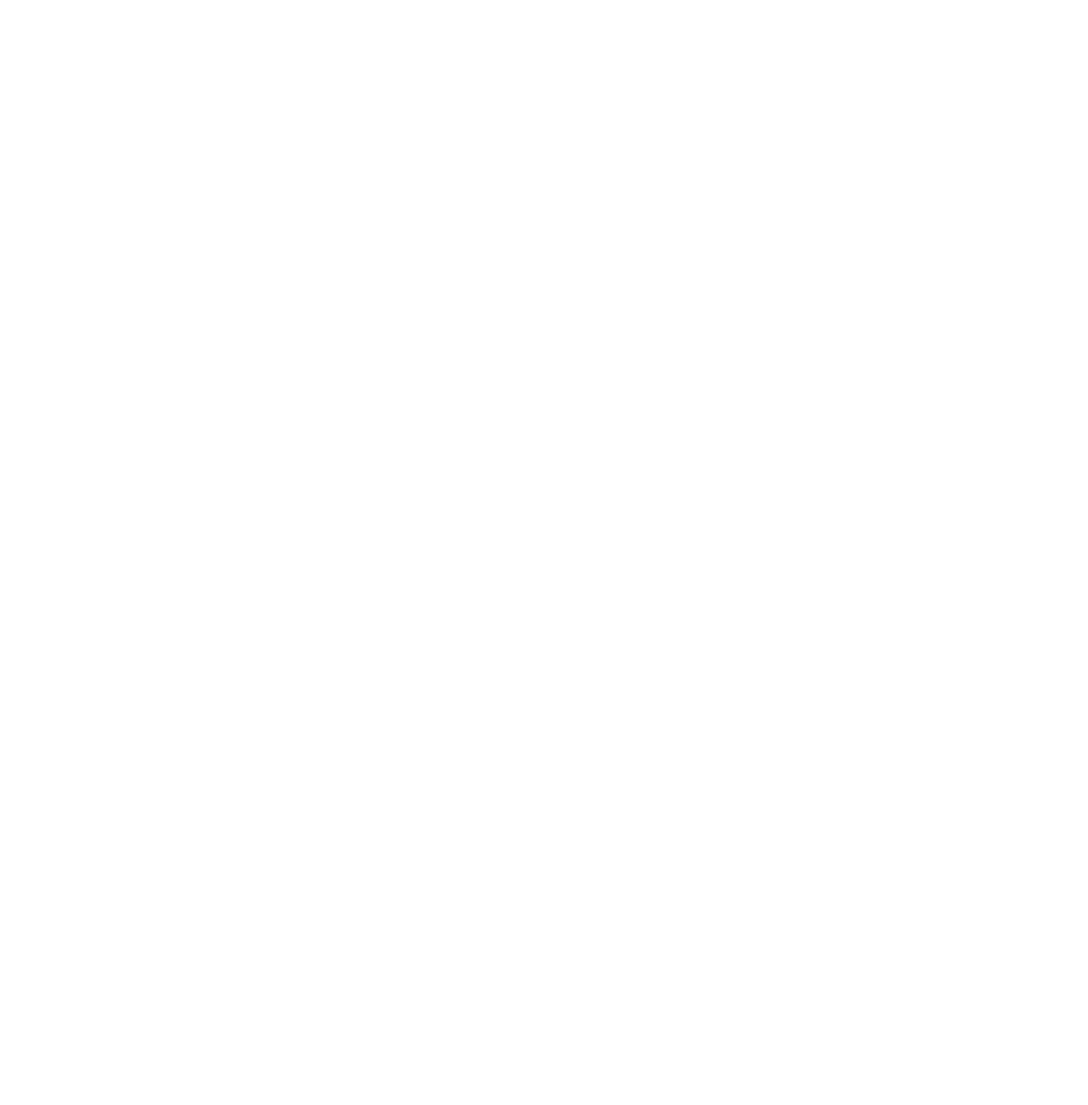
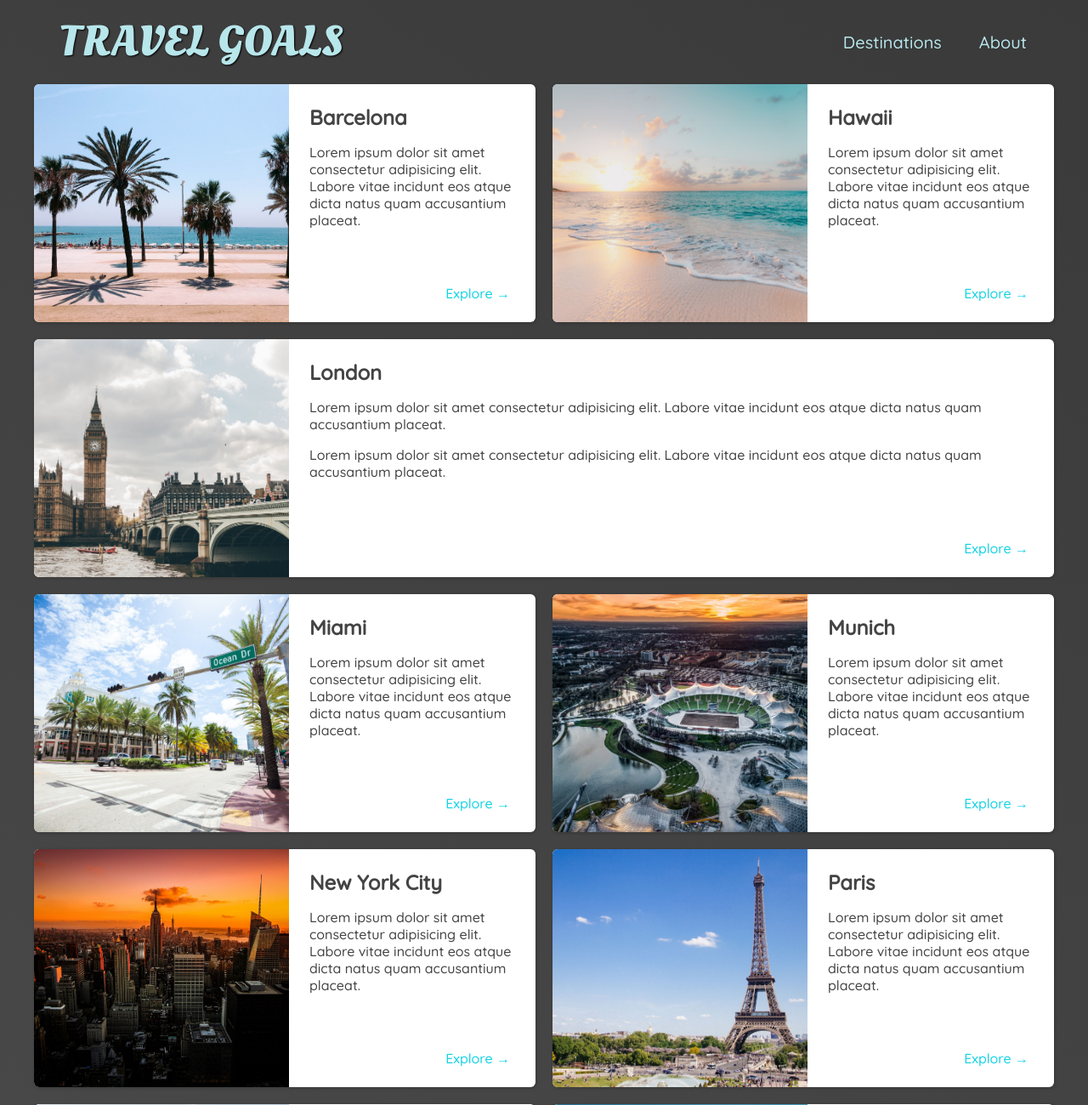
Before and after one commit to katerinapopova26/Shoe-Shop, a plain HTML site: page places.html in a window 1280 px wide. Shown: the top 1300 px of the page at 85% size. Before the commit the page ends 800 px from the top, so only its background shows below. Drawn offline with Linux system fonts and the light colour scheme.

Commit message:
Creating Cards

```diff
--- /dev/null
+++ b/places.css
@@ -0,0 +1,70 @@
+body {
+  background: linear-gradient(30deg, rgb(77, 77, 77), rgb(58, 58, 58));
+  color: rgb(68, 68, 68);
+}
+#page-logo a {
+  color: rgb(183, 230, 235);
+}
+
+header {
+  position: static;
+}
+header a {
+  color: rgb(183, 230, 235);
+}
+header nav a:hover {
+  background-color: rgb(183, 230, 235);
+  color: rgb(59, 59, 59);
+}
+
+main ul {
+  width: 1200px;
+  margin: 0 auto 48px auto;
+  display: grid;
+  grid-template-columns: 1fr 1fr;
+  gap: 20px 20px;
+}
+
+li:nth-of-type(3) {
+  grid-column: 1 / span 2;
+}
+
+main li {
+  display: flex;
+  background-color: white;
+  box-shadow: 1px 1px 4px rgba(0, 0, 0, 0.2);
+  border-radius: 6px;
+  overflow: hidden;
+}
+
+main li img {
+  width: 300px;
+  height: 280px;
+  object-fit: cover;
+}
+
+.item-content {
+  padding: 24px;
+  display: flex;
+  flex-direction: column;
+  justify-content: space-between;
+}
+
+.item-content h2 {
+  margin: 0;
+}
+
+.actions {
+  text-align: right;
+}
+
+.actions a {
+  text-decoration: none;
+  padding: 6px;
+  color: rgb(22, 211, 228);
+  border-radius: 5px;
+}
+
+.actions a:hover {
+  background-color: rgb(235, 253, 255);
+}
--- a/places.html
+++ b/places.html
@@ -0,0 +1,200 @@
+<!DOCTYPE html>
+<html lang="en">
+  <head>
+    <meta charset="UTF-8" />
+    <link
+      href="https://fonts.googleapis.com/css2?family=Raleway:wght@700&family=Oleo+Script:wght@700&family=Quicksand:wght@300;500&display=swap"
+      rel="stylesheet"
+    />
+    <link rel="stylesheet" href="shared.css" />
+    <link rel="stylesheet" href="places.css" />
+    <title>Travel Goals</title>
+  </head>
+  <body>
+    <header>
+      <div id="page-logo">
+        <a href="/index.html">Travel Goals</a>
+      </div>
+      <nav>
+        <ul>
+          <li><a href="/places.html">Destinations</a></li>
+          <li><a href="">About</a></li>
+        </ul>
+      </nav>
+    </header>
+    <main>
+      <ul>
+        <li>
+          <img src="images/places/barcelona.jpg" alt="City of Barcelona" />
+          <div class="item-content">
+            <div>
+              <h2>Barcelona</h2>
+              <p>
+                Lorem ipsum dolor sit amet consectetur adipisicing elit. Labore
+                vitae incidunt eos atque dicta natus quam accusantium placeat.
+              </p>
+            </div>
+            <div class="actions">
+              <a href="https://en.wikipedia.org/wiki/Barcelona">Explore &#x2192</a>
+            </div>
+          </div>
+        </li>
+        <li>
+          <img src="images/places/hawaii.jpg" alt="Hawaii beach" />
+          <div class="item-content">
+            <div>
+              <h2>Hawaii</h2>
+              <p>
+                Lorem ipsum dolor sit amet consectetur adipisicing elit. Labore
+                vitae incidunt eos atque dicta natus quam accusantium placeat.
+              </p>
+            </div>
+            <div class="actions">
+              <a href="hhttps://en.wikipedia.org/wiki/Hawaii">Explore &#x2192</a>
+            </div>
+          </div>
+        </li>
+        <li>
+          <img src="images/places/london.jpg" alt="London city" />
+          <div class="item-content">
+            <div>
+              <h2>London</h2>
+              <p>
+                Lorem ipsum dolor sit amet consectetur adipisicing elit. Labore
+                vitae incidunt eos atque dicta natus quam accusantium placeat.
+              </p>
+              <p>
+                Lorem ipsum dolor sit amet consectetur adipisicing elit. Labore
+                vitae incidunt eos atque dicta natus quam accusantium placeat.
+              </p>
+            </div>
+            <div class="actions">
+              <a href="https://en.wikipedia.org/wiki/London">Explore &#x2192</a>
+            </div>
+          </div>
+        </li>
+        <li>
+          <img src="images/places/miami.jpg" alt="Miami streets" />
+          <div class="item-content">
+            <div>
+              <h2>Miami</h2>
+              <p>
+                Lorem ipsum dolor sit amet consectetur adipisicing elit. Labore
+                vitae incidunt eos atque dicta natus quam accusantium placeat.
+              </p>
+            </div>
+            <div class="actions">
+              <a href="https://en.wikipedia.org/wiki/Miami">Explore &#x2192</a>
+            </div>
+          </div>
+        </li>
+        <li>
+          <img src="images/places/munich.jpg" alt="Munich football stadium" />
+          <div class="item-content">
+            <div>
+              <h2>Munich</h2>
+              <p>
+                Lorem ipsum dolor sit amet consectetur adipisicing elit. Labore
+                vitae incidunt eos atque dicta natus quam accusantium placeat.
+              </p>
+            </div>
+            <div class="actions">
+              <a href="https://en.wikipedia.org/wiki/Munich">Explore &#x2192</a>
+            </div>
+          </div>
+        </li>
+        <li>
+          <img src="images/places/new-york-city.jpg" alt="New York City skyline" />
+          <div class="item-content">
+            <div>
+              <h2>New York City</h2>
+              <p>
+                Lorem ipsum dolor sit amet consectetur adipisicing elit. Labore
+                vitae incidunt eos atque dicta natus quam accusantium placeat.
+              </p>
+            </div>
+            <div class="actions">
+              <a href="https://en.wikipedia.org/wiki/New_York_City"
+                >Explore &#x2192</a
+              >
+            </div>
+          </div>
+        </li>
+        <li>
+          <img src="images/places/paris.jpg" alt="Paris city" />
+          <div class="item-content">
+            <div>
+              <h2>Paris</h2>
+              <p>
+                Lorem ipsum dolor sit amet consectetur adipisicing elit. Labore
+                vitae incidunt eos atque dicta natus quam accusantium placeat.
+              </p>
+            </div>
+            <div class="actions">
+              <a href="https://en.wikipedia.org/wiki/Paris">Explore &#x2192</a>
+            </div>
+          </div>
+        </li>
+        <li>
+          <img src="images/places/sydney.jpg" alt="Sydney beach" />
+          <div class="item-content">
+            <div>
+              <h2>Sydney</h2>
+              <p>
+                Lorem ipsum dolor sit amet consectetur adipisicing elit. Labore
+                vitae incidunt eos atque dicta natus quam accusantium placeat.
+              </p>
+            </div>
+            <div class="actions">
+              <a href="https://en.wikipedia.org/wiki/Sydney">Explore &#x2192</a>
+            </div>
+          </div>
+        </li>
+        <li>
+          <img src="images/places/tokyo.jpg" alt="Tokyo skyline" />
+          <div class="item-content">
+            <div>
+              <h2>Tokyo</h2>
+              <p>
+                Lorem ipsum dolor sit amet consectetur adipisicing elit. Labore
+                vitae incidunt eos atque dicta natus quam accusantium placeat.
+              </p>
+            </div>
+            <div class="actions">
+              <a href="https://en.wikipedia.org/wiki/Tokyo">Explore &#x2192</a>
+            </div>
+          </div>
+        </li>
+        <li>
+          <img src="images/places/bali.jpg" alt="Bali beach" />
+          <div class="item-content">
+            <div>
+              <h2>Bali</h2>
+              <p>
+                Lorem ipsum dolor sit amet consectetur adipisicing elit. Labore
+                vitae incidunt eos atque dicta natus quam accusantium placeat.
+              </p>
+            </div>
+            <div class="actions">
+              <a href="https://en.wikipedia.org/wiki/Bali">Explore &#x2192</a>
+            </div>
+          </div>
+        </li>
+      </ul>
+    </main>
+    <footer>
+      <ul>
+        <li>
+          <a href="https://www.instagram.com">
+            <img src="/images/icons/insta.png" alt="Instagram logo"
+          /></a>
+        </li>
+        <li>
+          <a href="https://www.facebook.com"
+            ><img src="/images/icons/facebook.png" alt="Facebook logo"
+          /></a>
+        </li>
+      </ul>
+    </footer>
+  </body>
+</html>
--- a/shared.css
+++ b/shared.css
@@ -48,7 +48,7 @@ header a {
   border-radius: 6px;
 }
 
-header a:hover {
+header nav a:hover {
   color: rgb(77, 77, 77);
   background-color: rgb(255, 251, 0);
 }
--- a/styles.css
+++ b/styles.css
@@ -72,6 +72,7 @@
 .destination {
   margin: 0 20px;
   text-transform: uppercase;
+  width: 25%;
 }
 
 .destination p {
```
Also changed, not shown: images/places/bali.jpg (added), images/places/hawaii.jpg (added), images/places/london.jpg (added), images/places/new-york-city.jpg (added), images/places/paris.jpg (added), images/places/sydney.jpg (added), images/places/tokyo.jpg (added).
